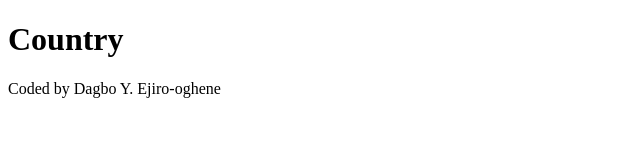
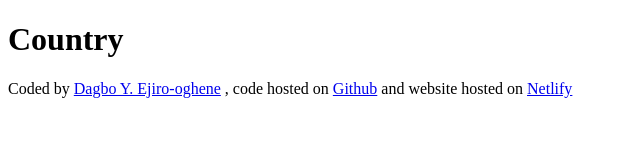
Before and after one commit to Ejiro-oghene/Kairos, a plain HTML site: page index.html in a window 1280 px wide. Shown: the whole page, without its empty margins (0-640 px from the left). Drawn offline with Linux system fonts and the light colour scheme.

Commit message:
Added links to the footer

```diff
--- a/index.html
+++ b/index.html
@@ -9,6 +9,17 @@
   </head>
   <body>
     <h1>Country</h1>
-    <footer>Coded by Dagbo Y. Ejiro-oghene</footer>
+    <footer>
+      Coded by
+      <a href="https://github.com/Ejiro-oghene" target="_blank"
+        >Dagbo Y. Ejiro-oghene</a
+      >
+      , code hosted on
+      <a href="https://github.com/Ejiro-oghene/Kairos" target="_blank"
+        >Github</a
+      >
+      and website hosted on
+      <a href="https://ekairos.netlify.app/" target="_blank">Netlify</a>
+    </footer>
   </body>
 </html>
```
